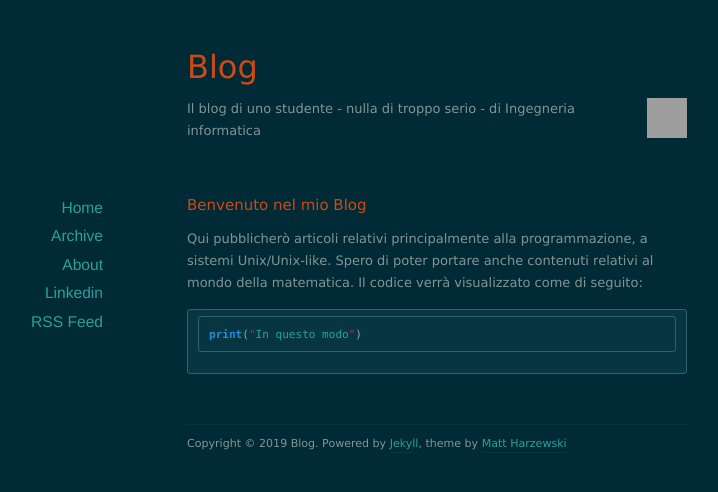
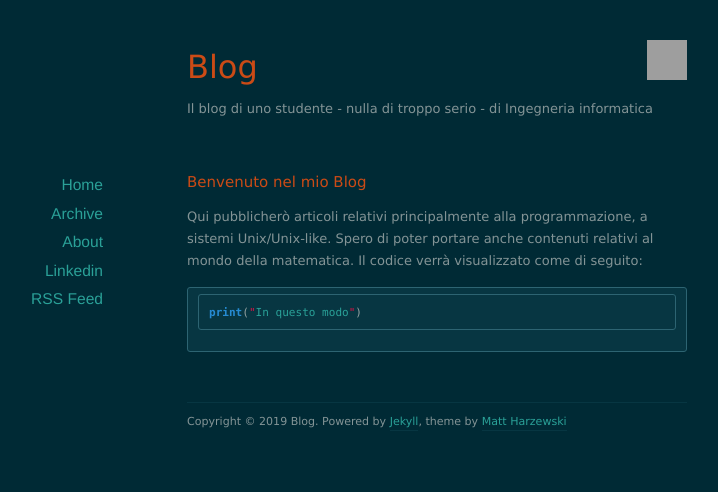
Before and after one commit to oscarandrea/oscarandrea.github.io, a Jekyll site: the page built from index.md, in a window 1280 px wide. Shown: the top 492 px of the page, without its empty margins (203-921 px from the left). Built offline with Jekyll 4.4.1, drawn with Linux system fonts in a browser that asks for light colours; nearby versions of some CDN libraries; our own code applies the rules of GitHub Pages for plain Markdown files; the list of posts is cut into pages by our own code; grey boxes are pictures that could not be loaded.

```diff
--- a/_layouts/default.html
+++ b/_layouts/default.html
@@ -20,8 +20,9 @@
 
 
   <header id="header">
+    <img src="/images/ll.png"  width="40" height="40" class="right" />
 
-    <h1>{{ site.name }}</h1> <img src="/images/ll.png" class="right" width="40" height="40" />
+    <h1>{{ site.name }}</h1>
 
     <p>{{ site.description }}</p>
   </header>
```
